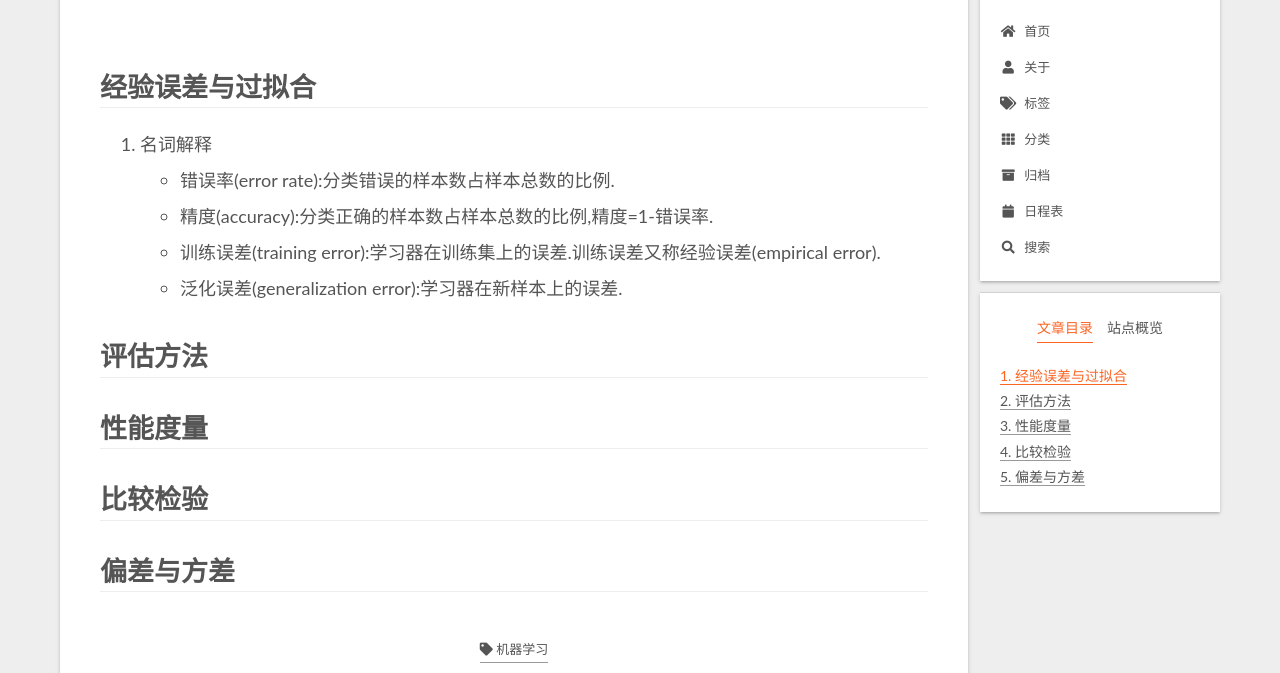
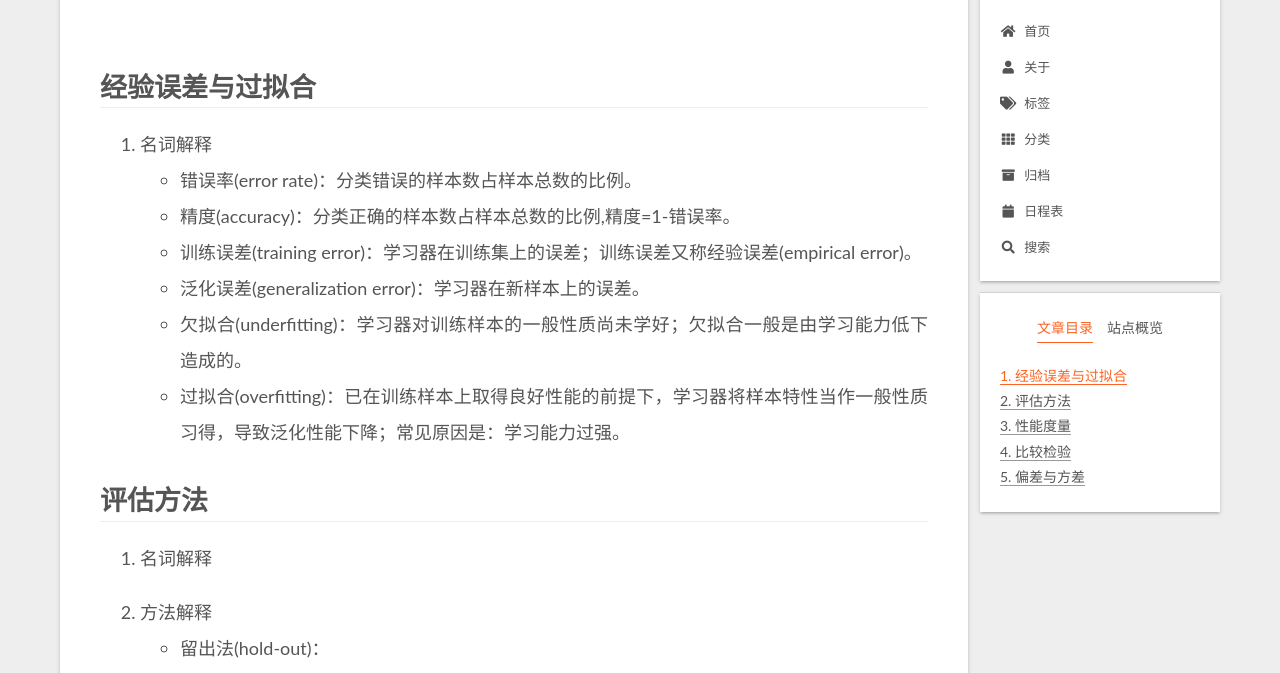
Before and after one commit to LeeRnnGii/rglee.github.io, a plain HTML site: page 2020/07/27/机器学习读书笔记2/index.html in a window 1280 px wide. Shown: the part 117-790 px from the top of the page. Drawn offline with Linux system fonts and the light colour scheme; some packages are replaced by stand-ins of ours; a script that the page names is missing.

Commit message:
Site updated: 2020-07-28 17:41:35

```diff
--- a/2020/07/27/机器学习读书笔记2/index.html
+++ b/2020/07/27/机器学习读书笔记2/index.html
@@ -22,15 +22,15 @@
     var CONFIG = {"hostname":"leernngii.github.io","root":"/","scheme":"Gemini","version":"8.0.0-rc.4","exturl":false,"sidebar":{"position":"right","display":"post","padding":18,"offset":12},"copycode":false,"bookmark":{"enable":false,"color":"#222","save":"auto"},"fancybox":false,"mediumzoom":false,"lazyload":true,"pangu":false,"comments":{"style":"tabs","active":null,"storage":true,"lazyload":false,"nav":null},"algolia":{"hits":{"per_page":10},"labels":{"input_placeholder":"Search for Posts","hits_empty":"We didn't find any results for the search: ${query}","hits_stats":"${hits} results found in ${time} ms"}},"localsearch":{"enable":true,"trigger":"auto","top_n_per_article":1,"unescape":false,"preload":false},"motion":{"enable":true,"async":false,"transition":{"post_block":"fadeIn","post_header":"fadeInDown","post_body":"fadeInDown","coll_header":"fadeInLeft","sidebar":"fadeInUp"}}};
   </script>
 
-  <meta name="description" content="经验误差与过拟合 名词解释 错误率(error rate):分类错误的样本数占样本总数的比例. 精度(accuracy):分类正确的样本数占样本总数的比例,精度&#x3D;1-错误率. 训练误差(training error):学习器在训练集上的误差.训练误差又称经验误差(empirical error). 泛化误差(generalization error):学习器在新样本上的误差.    评估方法性能度">
+  <meta name="description" content="经验误差与过拟合 名词解释 错误率(error rate)：分类错误的样本数占样本总数的比例。 精度(accuracy)：分类正确的样本数占样本总数的比例,精度&#x3D;1-错误率。 训练误差(training error)：学习器在训练集上的误差；训练误差又称经验误差(empirical error)。 泛化误差(generalization error)：学习器在新样本上的误差。 欠拟合(underf">
 <meta property="og:type" content="article">
 <meta property="og:title" content="《机器学习》读书笔记2 模型评估与选择">
 <meta property="og:url" content="https://leernngii.github.io/2020/07/27/%E6%9C%BA%E5%99%A8%E5%AD%A6%E4%B9%A0%E8%AF%BB%E4%B9%A6%E7%AC%94%E8%AE%B02/index.html">
 <meta property="og:site_name" content="rglee的博客">
-<meta property="og:description" content="经验误差与过拟合 名词解释 错误率(error rate):分类错误的样本数占样本总数的比例. 精度(accuracy):分类正确的样本数占样本总数的比例,精度&#x3D;1-错误率. 训练误差(training error):学习器在训练集上的误差.训练误差又称经验误差(empirical error). 泛化误差(generalization error):学习器在新样本上的误差.    评估方法性能度">
+<meta property="og:description" content="经验误差与过拟合 名词解释 错误率(error rate)：分类错误的样本数占样本总数的比例。 精度(accuracy)：分类正确的样本数占样本总数的比例,精度&#x3D;1-错误率。 训练误差(training error)：学习器在训练集上的误差；训练误差又称经验误差(empirical error)。 泛化误差(generalization error)：学习器在新样本上的误差。 欠拟合(underf">
 <meta property="og:locale" content="zh_CN">
 <meta property="article:published_time" content="2020-07-27T10:58:06.000Z">
-<meta property="article:modified_time" content="2020-07-28T00:54:57.353Z">
+<meta property="article:modified_time" content="2020-07-28T09:40:52.010Z">
 <meta property="article:author" content="rglee">
 <meta property="article:tag" content="机器学习">
 <meta name="twitter:card" content="summary">
@@ -312,7 +312,7 @@
                   <i class="far fa-calendar-check"></i>
                 </span>
                 <span class="post-meta-item-text">更新于</span>
-                <time title="修改时间：2020-07-28 08:54:57" itemprop="dateModified" datetime="2020-07-28T08:54:57+08:00">2020-07-28</time>
+                <time title="修改时间：2020-07-28 17:40:52" itemprop="dateModified" datetime="2020-07-28T17:40:52+08:00">2020-07-28</time>
               </span>
             <span class="post-meta-item">
               <span class="post-meta-item-icon">
@@ -337,14 +337,27 @@
 
         <h1 id="经验误差与过拟合"><a href="#经验误差与过拟合" class="headerlink" title="经验误差与过拟合"></a>经验误差与过拟合</h1><ol>
 <li>名词解释<ul>
-<li>错误率(error rate):分类错误的样本数占样本总数的比例.</li>
-<li>精度(accuracy):分类正确的样本数占样本总数的比例,精度=1-错误率.</li>
-<li>训练误差(training error):学习器在训练集上的误差.训练误差又称经验误差(empirical error).</li>
-<li>泛化误差(generalization error):学习器在新样本上的误差.</li>
+<li>错误率(error rate)：分类错误的样本数占样本总数的比例。</li>
+<li>精度(accuracy)：分类正确的样本数占样本总数的比例,精度=1-错误率。</li>
+<li>训练误差(training error)：学习器在训练集上的误差；训练误差又称经验误差(empirical error)。</li>
+<li>泛化误差(generalization error)：学习器在新样本上的误差。</li>
+<li>欠拟合(underfitting)：学习器对训练样本的一般性质尚未学好；欠拟合一般是由学习能力低下造成的。</li>
+<li>过拟合(overfitting)：已在训练样本上取得良好性能的前提下，学习器将样本特性当作一般性质习得，导致泛化性能下降；常见原因是：学习能力过强。</li>
 </ul>
 </li>
 </ol>
-<h1 id="评估方法"><a href="#评估方法" class="headerlink" title="评估方法"></a>评估方法</h1><h1 id="性能度量"><a href="#性能度量" class="headerlink" title="性能度量"></a>性能度量</h1><h1 id="比较检验"><a href="#比较检验" class="headerlink" title="比较检验"></a>比较检验</h1><h1 id="偏差与方差"><a href="#偏差与方差" class="headerlink" title="偏差与方差"></a>偏差与方差</h1>
+<h1 id="评估方法"><a href="#评估方法" class="headerlink" title="评估方法"></a>评估方法</h1><ol>
+<li>名词解释</li>
+</ol>
+<ol start="2">
+<li>方法解释<ul>
+<li>留出法(hold-out)：</li>
+<li>交叉验证法(cross validation)：</li>
+<li>自助法(bootstrpping)：</li>
+</ul>
+</li>
+</ol>
+<h1 id="性能度量"><a href="#性能度量" class="headerlink" title="性能度量"></a>性能度量</h1><h1 id="比较检验"><a href="#比较检验" class="headerlink" title="比较检验"></a>比较检验</h1><h1 id="偏差与方差"><a href="#偏差与方差" class="headerlink" title="偏差与方差"></a>偏差与方差</h1>
     </div>
 
 
```
Also changed, not shown: index.html (+19 -6 lines).
